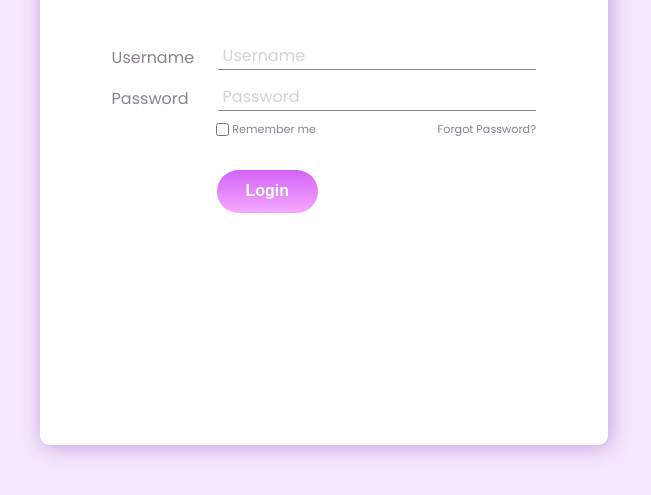
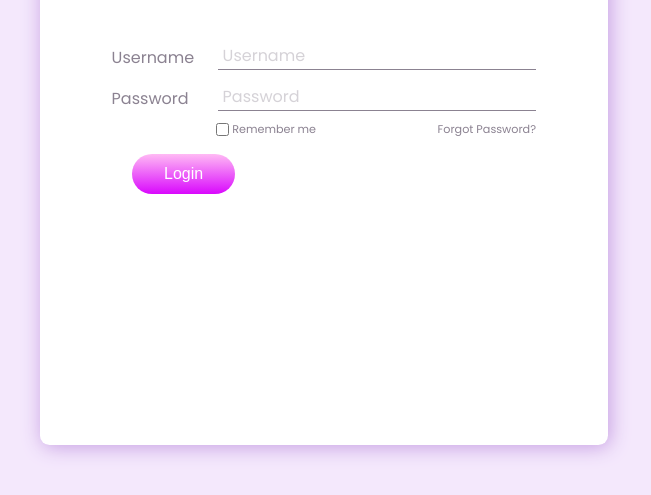
Before and after one commit to munna-aziz-hridoy/login-page, a plain HTML site: page index.html in a window 1280 px wide. Shown: the part 275-770 px from the top of the page, without its empty margins (316-967 px from the left). Drawn offline with Linux system fonts and the light colour scheme.

Commit message:
small modification

```diff
--- a/index.html
+++ b/index.html
@@ -35,7 +35,7 @@
       </div>
 
       <div class="button">
-        <input type="submit" value="Login" />
+        <button>Login</button>
       </div>
     </div>
   </body>
--- a/style.css
+++ b/style.css
@@ -136,27 +136,26 @@ body {
   text-transform: capitalize;
 }
 
-.button {
-  width: 80%;
+.button button {
   display: flex;
   justify-content: center;
   align-items: center;
+  font-size: 1rem;
+  color: #fff;
+  position: absolute;
+  left: 35%;
+  padding: 0.7rem 2rem;
+  background-image: linear-gradient(to top, #d908fd, #ffbaf4);
+  border-radius: 5rem;
+  color: #fff;
+  background-size: 200%;
+  border: none;
+  outline: none;
+  transition: all 0.6s;
+  cursor: pointer;
+  margin-top: 1rem;
 }
 
-.button input[type="submit"] {
-  border: navajowhite;
-  outline: none;
-  background: linear-gradient(180deg, #d363f5, #f5a8ff);
-  font-size: 1rem;
-  font-weight: 600;
-  color: white;
-  border-radius: 5rem;
-  margin-top: 2rem;
-  padding: 0.8rem 1.8rem;
-  cursor: pointer;
-  transition: all 0.3s;
+.button button:hover {
+  background-position: bottom;
 }
-
-.button input[type="submit"]:hover {
-  background: linear-gradient(0deg, #d363f5, #f5a8ff);
-}
```
